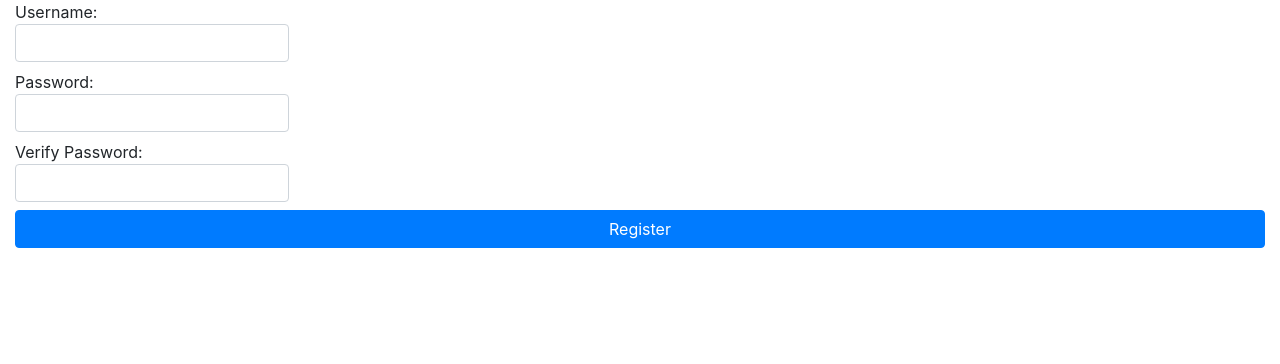
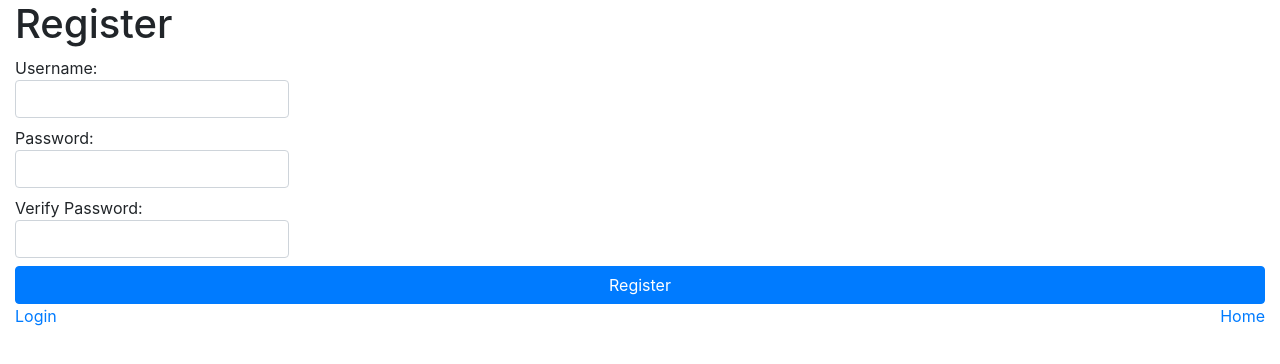
Before and after one commit to lhorgan/openrecipe, a React (Create React App) app: page /register in a window 1280 px wide. Shown: the top 364 px of the page. Built offline with nearby package versions, Linux system fonts and the light colour scheme.

Commit message:
Add routing stuff throughout login and profile

```diff
--- a/src/containers/Login.js
+++ b/src/containers/Login.js
@@ -59,6 +59,7 @@ class Login extends React.Component {
   render() {
     return (
       <div className="container-fluid">
+        <h1>Login</h1>
         <form>
           <label>
             Username:
@@ -74,6 +75,13 @@ class Login extends React.Component {
           <button onClick={this.loginUser} className="btn btn-primary btn-block" type="button">
             Sign In
           </button>
+
+        <Link to={`/register`}>
+          Register
+        </Link>
+        <Link to={`/`} className="float-right">
+          Home
+        </Link>
       </div>
     )
   }
--- a/src/containers/Register.js
+++ b/src/containers/Register.js
@@ -49,6 +49,7 @@ class Register extends React.Component {
   render() {
     return (
       <div className="container-fluid">
+        <h1>Register</h1>
         <div>
           <form>
             <label>
@@ -78,6 +79,13 @@ class Register extends React.Component {
             Register
           </button>
         </Link>
+
+        <Link to={`/login`}>
+          Login
+        </Link>
+        <Link to={`/`} className="float-right">
+          Home
+        </Link>
       </div>
     )
   }
```
